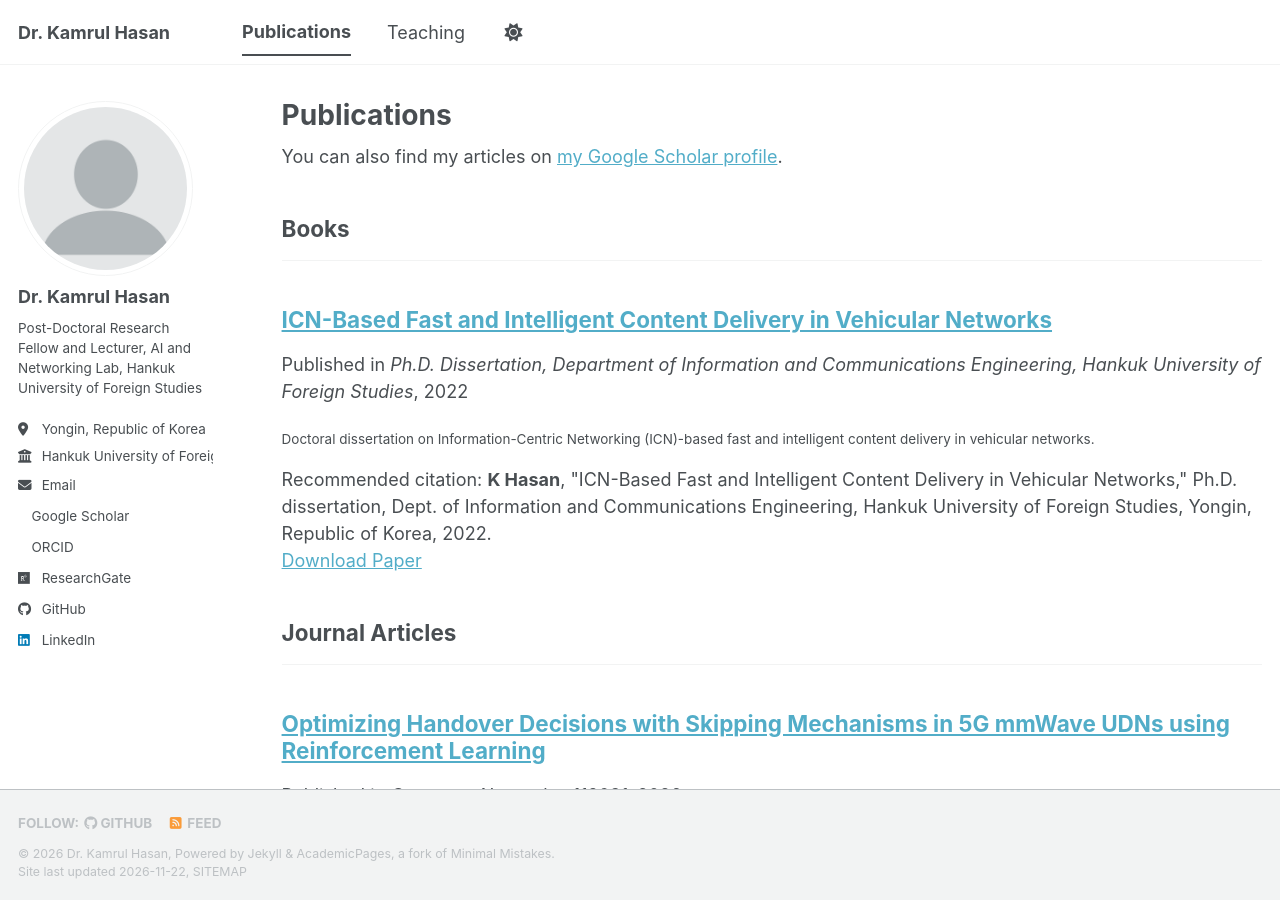
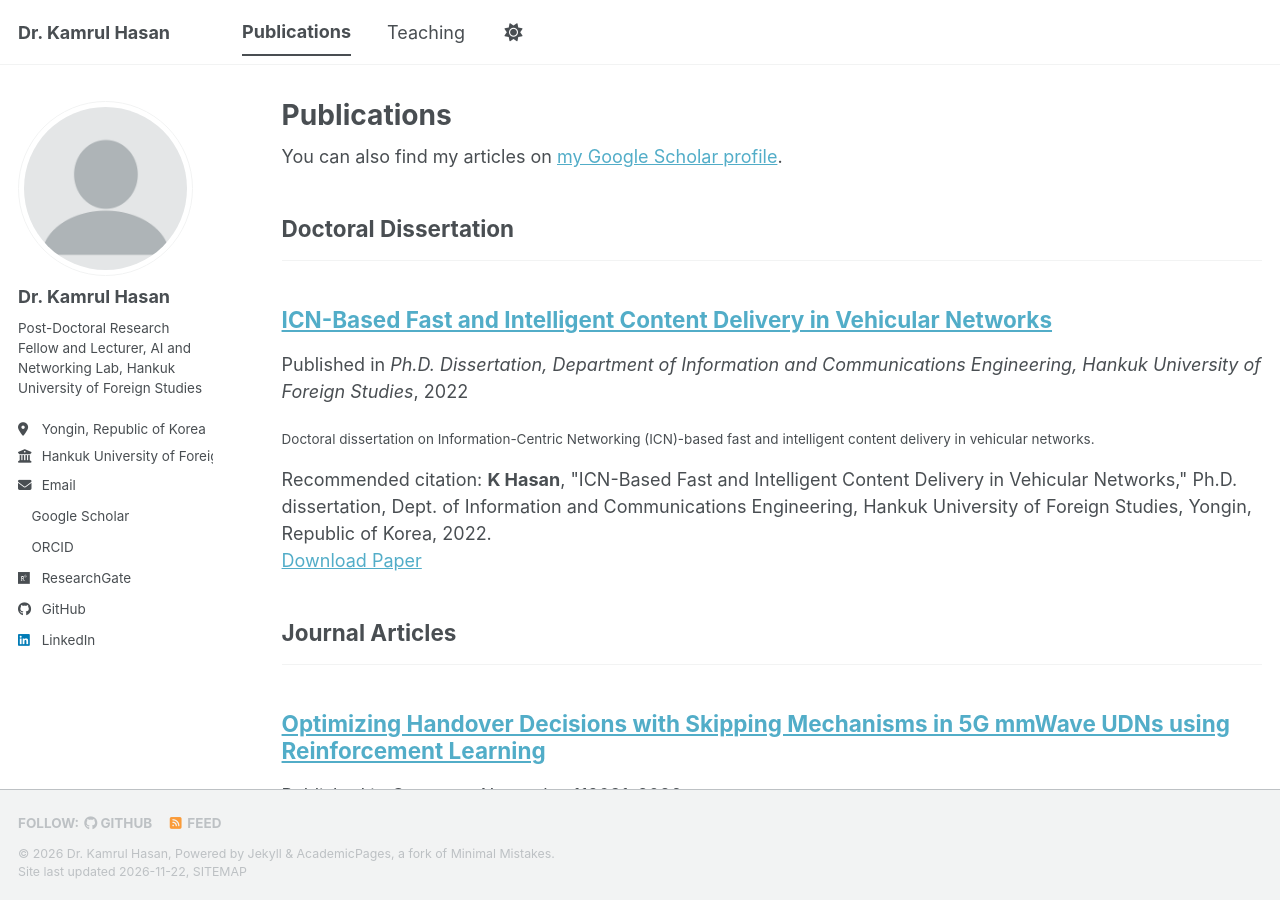
Before and after one commit to kamrulcsedu09/kamrulcsedu09.github.io, a Jekyll site: the page built from _pages/publications.html, in a window 1280 px wide and 900 px high. Built offline with Jekyll 4.4.1, drawn with Linux system fonts in a browser that asks for light colours; a script bundle is joined from its source files by our own code; a style sheet for code colours, icons or effects is not loaded.

Commit message:
Rename dissertation publication category

```diff
--- a/_config.yml
+++ b/_config.yml
@@ -85,7 +85,7 @@ author:
 # Publication Category - The following the list of publication categories and their headings
 publication_category:
   books:
-    title: 'Books'
+    title: 'Doctoral Dissertation'
   manuscripts:
     title: 'Journal Articles'
   conferences:
```
